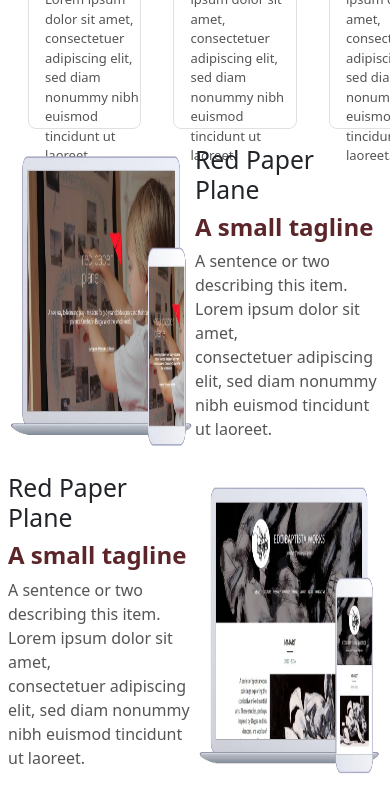
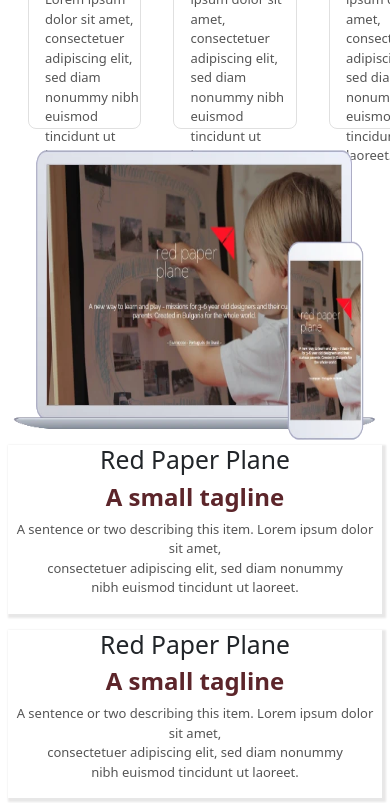
Before and after one commit to vdresume/Scribble-Web-Project, a React (Create React App) app: page / in a window 390 px wide. Shown: the part 1220-2023 px from the top of the page. Built offline with nearby package versions, Linux system fonts and the light colour scheme.

Commit message:
Update Project.css

```diff
--- a/src/Componenter/Project.css
+++ b/src/Componenter/Project.css
@@ -25,3 +25,36 @@
     font-weight: 700;
     color: #5c252a;
 }
+@media (max-width:450px) {
+    .project-img img{
+        width: 100%;
+        height: 300px;
+    }
+    .project-child p{
+        font-size: small;
+    }
+    .project-child {
+        display: grid;
+        align-items: center;
+        padding: 0.5rem;
+        justify-content: space-around;
+    }
+    .project-content {
+        justify-content: center;
+        text-align: center;
+        box-shadow: 2px 2px 2px 2px #1a17181a;
+    }
+  }
+
+  @media (max-width:768px) and (min-width:451px) {
+    .project-img img{
+        width: 100%;
+        height: 250px;
+    }
+    .project-child p{
+        font-size: medium;
+    }
+    .project-child h4{
+        font-size: 1rem;
+    }
+    }
```
